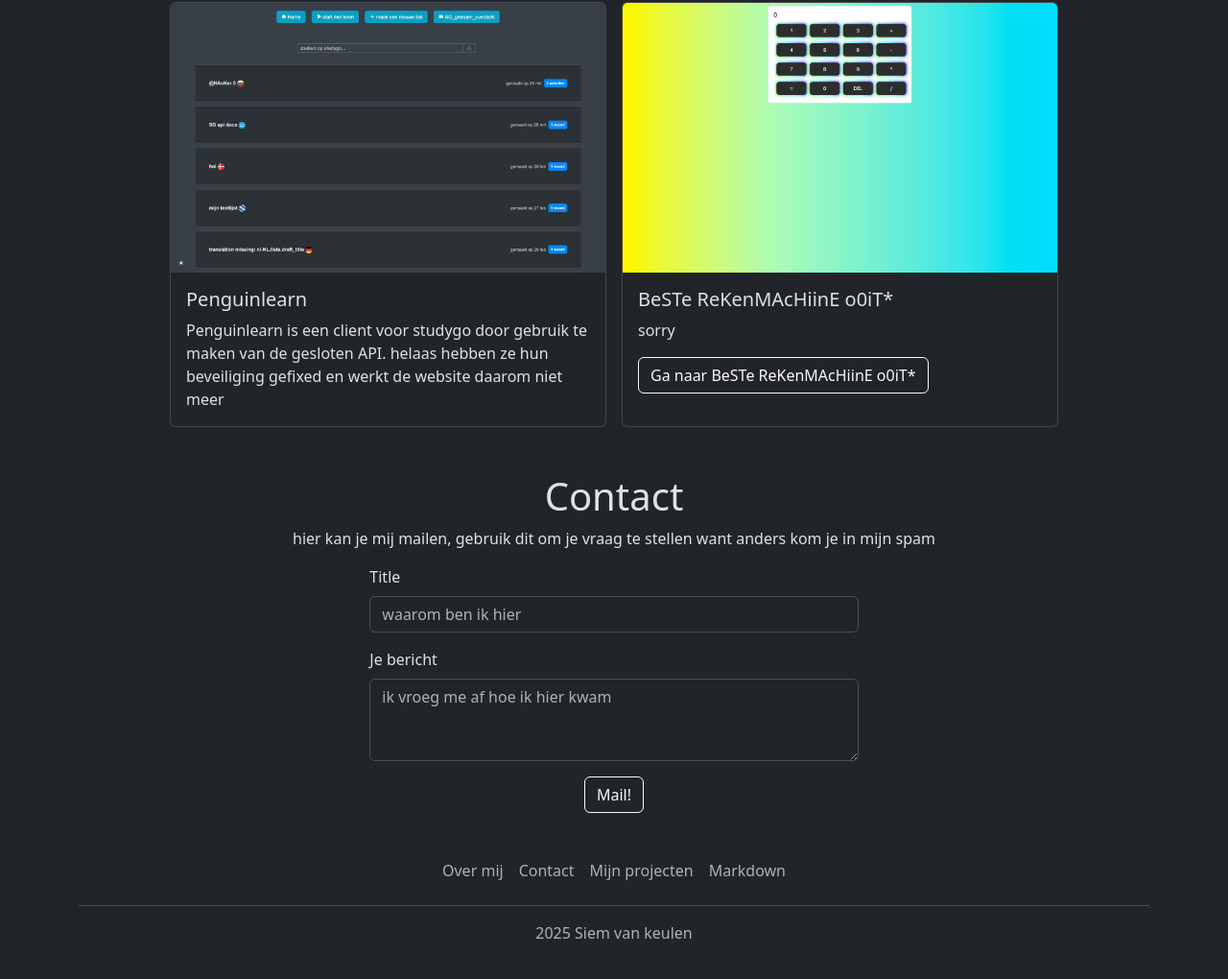
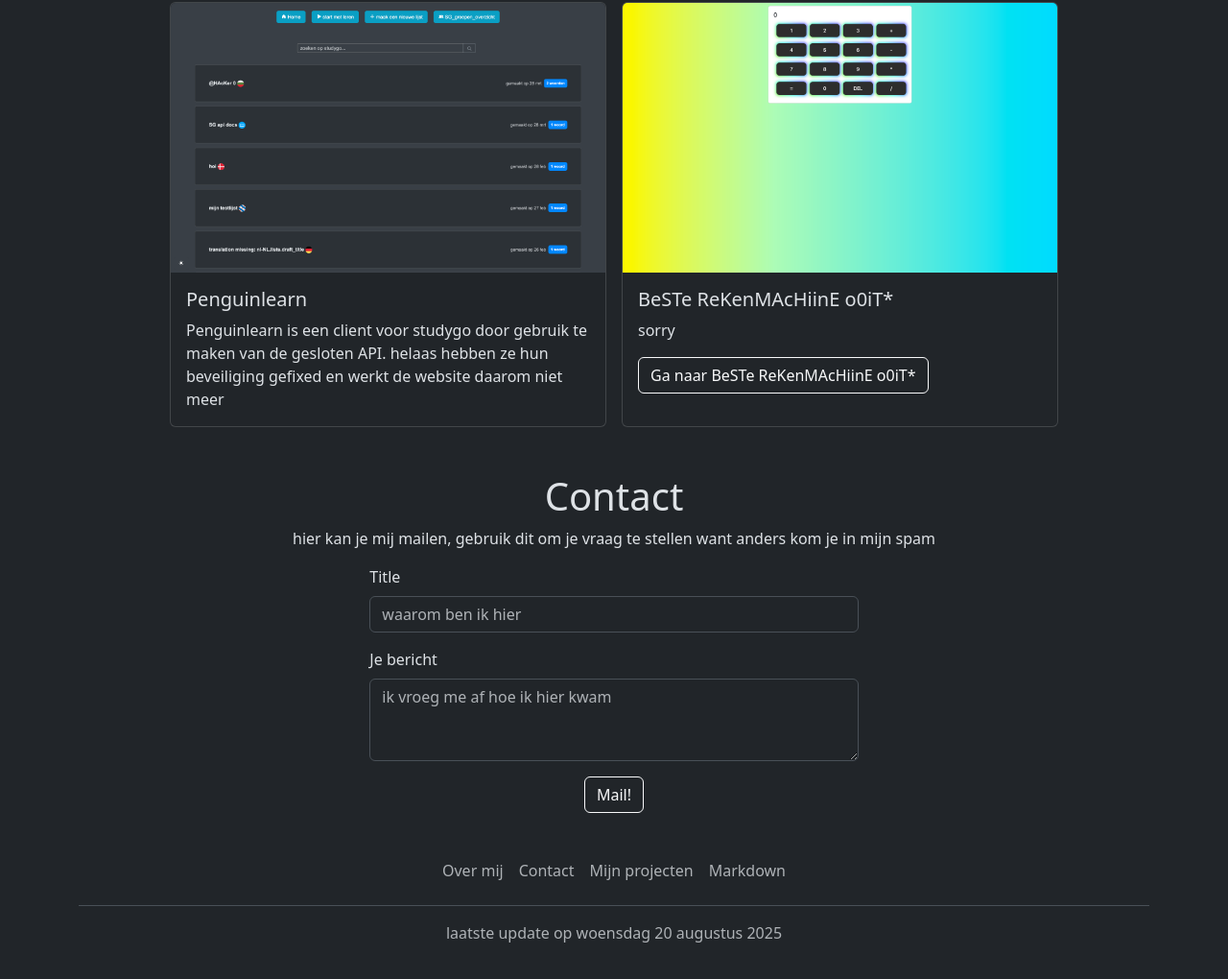
Before and after one commit to supersiem/siemvk.nl, a plain HTML site: page index.html in a window 1280 px wide. Shown: the part 1260-2280 px from the top of the page at 96% size. Drawn offline with nearby package versions, Linux system fonts and the light colour scheme.

Commit message:
Update index.html

```diff
--- a/index.html
+++ b/index.html
@@ -155,7 +155,7 @@
                 <li class="nav-item"><a href="#mp" class="nav-link px-2 text-body-secondary">Mijn projecten</a></li>
                 <li class="nav-item"><a href="#mp" class="nav-link px-2 text-body-secondary">Markdown</a></li>
             </ul>
-            <p class="text-center text-body-secondary">2025 Siem van keulen</p>
+            <p class="text-center text-body-secondary">laatste update op woensdag 20 augustus 2025</p>
 
         </footer>
     </div>
```
